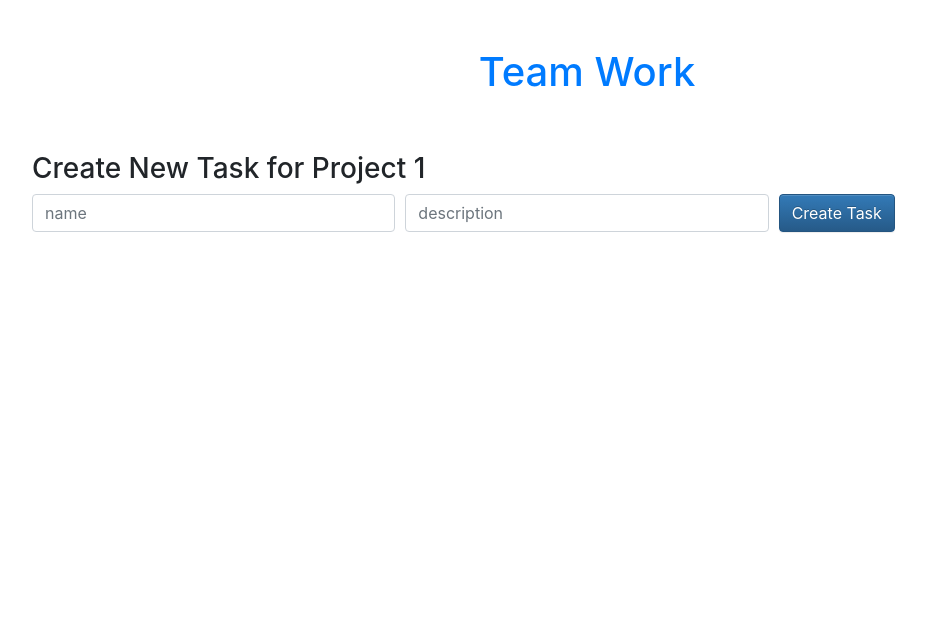
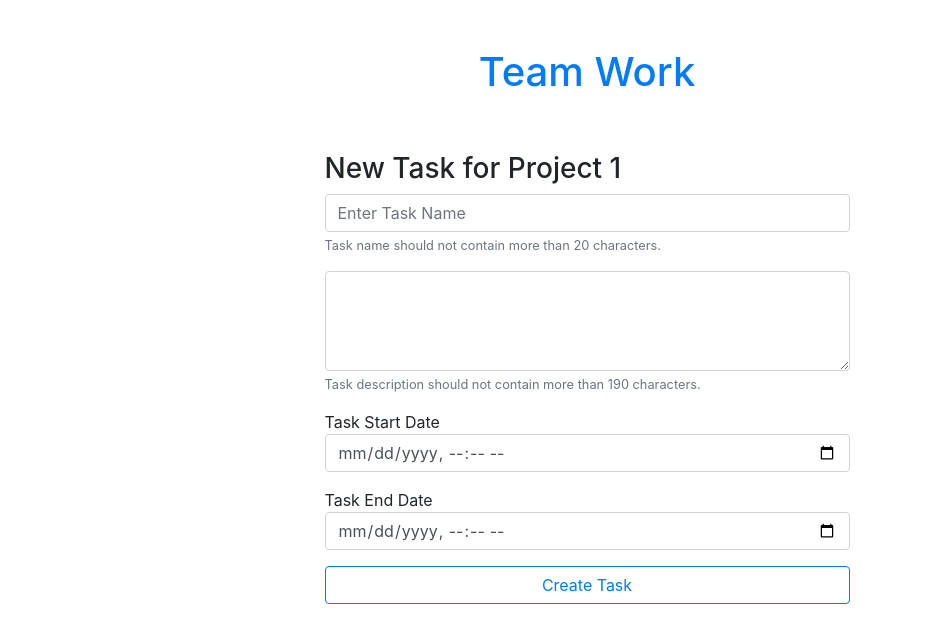
Before and after one commit to ShahrukhAfzal/teamwork_frontend, a Django app: page /project/1/task/create/ in a window 1280 px wide. Shown: the top 643 px of the page, without its empty margins (53-979 px from the left). Run offline with Django 3.2, Linux system fonts and the light colour scheme; some libraries are stand-ins or nearby versions.

Commit message:
added start date and end date in task template

```diff
--- a/templates/tasks/create.html
+++ b/templates/tasks/create.html
@@ -1,30 +1,43 @@
 {% extends 'base.html' %}
 
 {% block content %}
-    <h3>Create New Task for Project {{ id }}</h3>
+
+<div class="col-sm-6 offset-3">
+    <h3>New Task for Project {{ id }}</h3>
     <form action="{% url 'create-task' id %}" method="POST" >
         {% csrf_token %}
-        <div class="form-row">
+        <div class="form-group">
+            <input type="text" class="form-control" name="name" placeholder="Enter Task Name" maxlength="20">
+            <small class="form-text text-muted">Task name should not contain more than 20 characters.</small>
+        </div>
 
+        <div class="form-group">
+            <textarea name="description"
+                class="form-control"
+                placeholder="Enter Task Description"
+                style="width: 100%; height:100px;"
+                maxlength="190"
+            >
+            </textarea>
+            <small class="form-text text-muted">Task description should not contain more than 190 characters.</small>
+        </div>
+
+
+        <div class="row">
             <div class="col">
-                <input type="text"
-                class="form-control"
-                placeholder="name"
-                name="name"
-                maxlength="20"
-                >
+                <div class="form-group">
+                    Task Start Date <input type="datetime-local" name="start_date" class="form-control">
+                </div>
             </div>
             <div class="col">
-                <input type="text"
-                class="form-control"
-                placeholder="description"
-                name="description"
-                maxlength=190
-                >
-            </div>
-            <div class="col">
-                <button type="submit" class="btn btn-primary">Create Task</button>
+                <div class="form-group">
+                    Task End Date <input type="datetime-local" name="end_date" class="form-control">
+                </div>
             </div>
         </div>
+
+       <button type="submit" class="btn btn-outline-primary"
+        style="width: 100%">Create Task</button>
     </form>
+</div>
 {% endblock %}
```
Also changed, not shown: templates/tasks/detail.html (+10 -2 lines).
